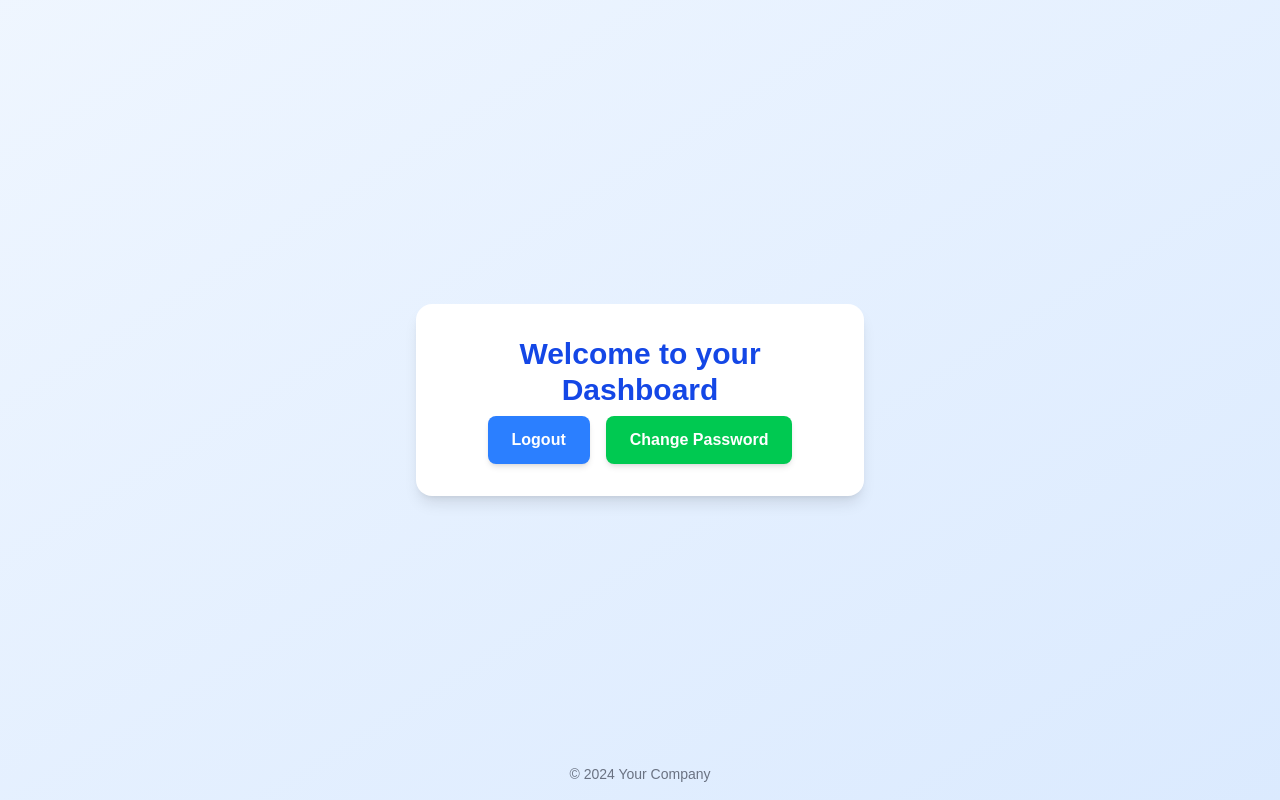
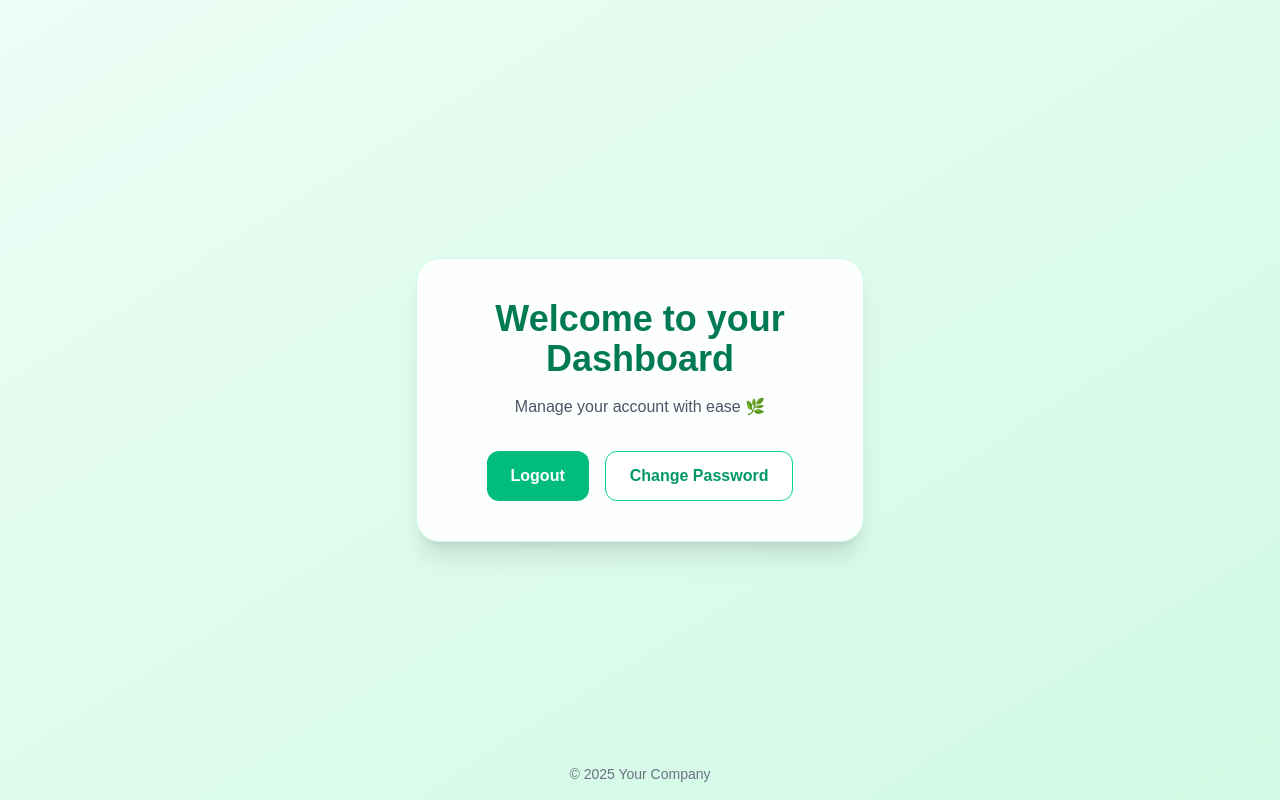
Before and after one commit to qurrahazam/auth-system2, a Next.js app: page /dashboard in a window 1280 px wide. Built offline with nearby package versions, Linux system fonts and the light colour scheme.

Commit message:
UPDATED: better ui

```diff
--- a/src/app/(protected)/dashboard/page.tsx
+++ b/src/app/(protected)/dashboard/page.tsx
@@ -17,26 +17,31 @@ export default function DashboardPage() {
   };
 
   return (
-    <div className="min-h-screen flex items-center justify-center bg-gradient-to-br from-blue-50 to-blue-100">
-      <div className="w-full max-w-md bg-white p-8 rounded-2xl shadow-lg text-center">
-        <h1 className="text-3xl font-bold text-blue-700 mb-2">
+    <div className="min-h-screen flex items-center justify-center bg-gradient-to-br from-emerald-50 to-emerald-100">
+      <div className="w-full max-w-md bg-white/90 backdrop-blur-md p-10 rounded-3xl shadow-xl text-center border border-emerald-100">
+        <h1 className="text-4xl font-extrabold text-emerald-700 mb-4">
           Welcome to your Dashboard
         </h1>
+        <p className="text-gray-600 mb-8">Manage your account with ease 🌿</p>
+
+        <div className="flex flex-col sm:flex-row justify-center gap-4">
           <button
             onClick={handleLogout}
-          className="bg-blue-500 text-white py-3 px-6 rounded-lg font-semibold hover:bg-red-600 transition shadow-md"
+            className="bg-emerald-500 text-white py-3 px-6 rounded-xl font-semibold hover:bg-emerald-600 hover:shadow-lg transition-all duration-300 ease-in-out"
           >
             Logout
           </button>
           <button
             onClick={handleChangePassword}
-          className="ml-4 bg-green-500 text-white py-3 px-6 rounded-lg font-semibold hover:bg-green-600 transition shadow-md"
+            className="bg-white text-emerald-600 border border-emerald-400 py-3 px-6 rounded-xl font-semibold hover:bg-emerald-50 hover:shadow-md transition-all duration-300 ease-in-out"
           >
             Change Password
           </button>
         </div>
+      </div>
+
       <div className="absolute bottom-4 text-sm text-gray-500">
-        &copy; 2024 Your Company
+        &copy; 2025 Your Company
       </div>
     </div>
   );
```
Lines whose indentation alone changed are shown as unchanged.
